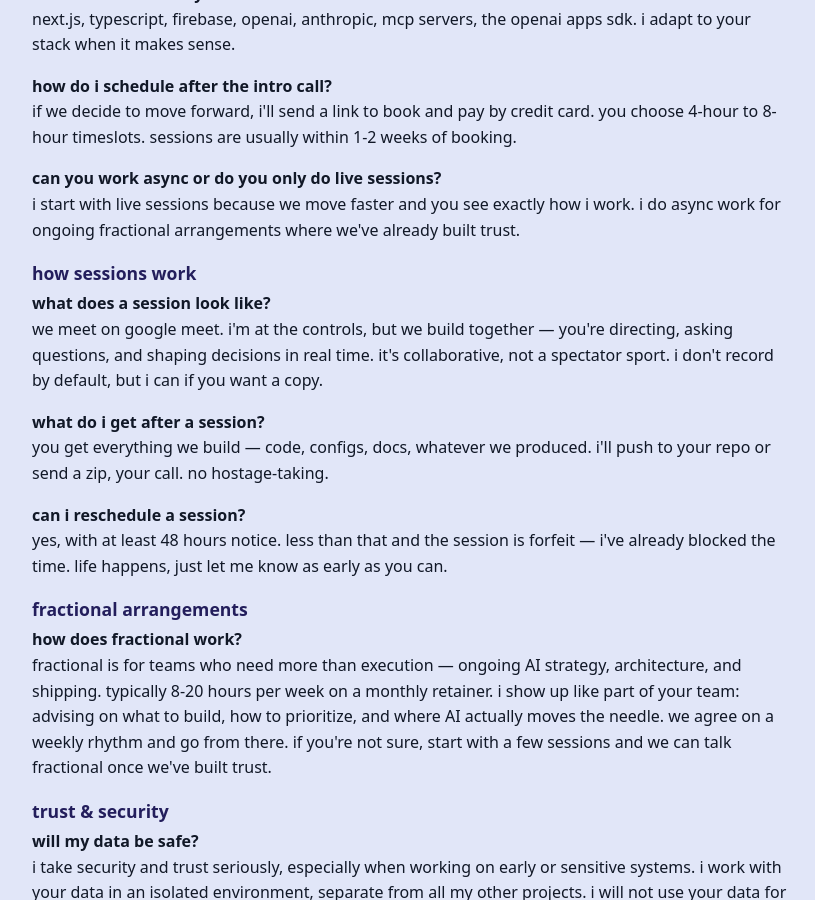
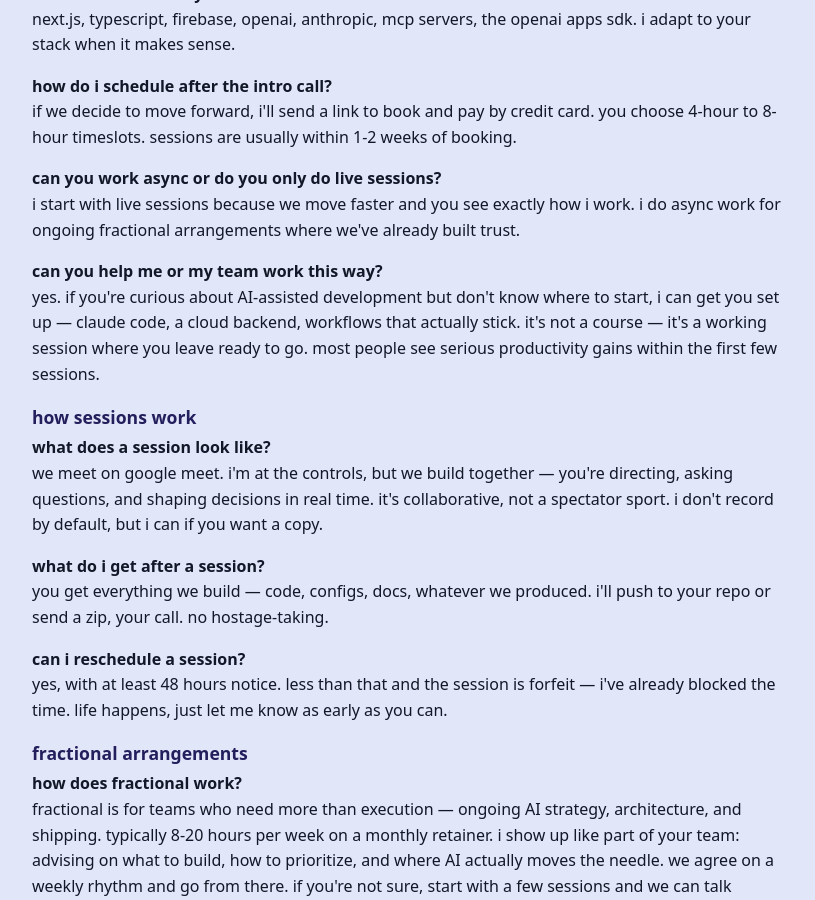
Before and after one commit to davidcrowe/reducibl.com, a Jekyll site: the page built from build.html, in a window 1280 px wide and 900 px high, scrolled down 1952 px. Shown: the whole window, without its empty margins (228-1043 px from the left). Built offline with Jekyll 4.4.1, drawn with Linux system fonts in a browser that asks for light colours.

Commit message:
Add FAQ about AI-assisted development training

```diff
--- a/build.html
+++ b/build.html
@@ -88,6 +88,9 @@ if we decide to move forward, i'll send a link to book and pay by credit card. y
 <p><strong>can you work async or do you only do live sessions?</strong><br>
 i start with live sessions because we move faster and you see exactly how i work. i do async work for ongoing fractional arrangements where we've already built trust.</p>
 
+<p><strong>can you help me or my team work this way?</strong><br>
+yes. if you're curious about AI-assisted development but don't know where to start, i can get you set up — claude code, a cloud backend, workflows that actually stick. it's not a course — it's a working session where you leave ready to go. most people see serious productivity gains within the first few sessions.</p>
+
 <h4>how sessions work</h4>
 
 <p><strong>what does a session look like?</strong><br>
```
